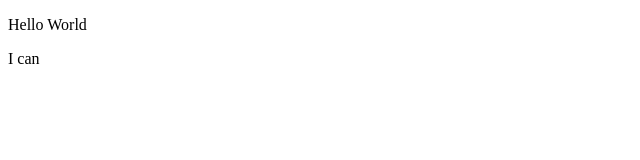
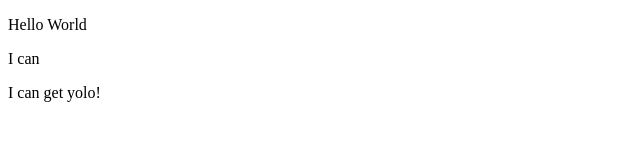
Before and after one commit to WhiteWolf1024/test, a plain HTML site: page index.html in a window 1280 px wide. Shown: the whole page, without its empty margins (0-640 px from the left). Drawn offline with Linux system fonts and the light colour scheme.

Commit message:
fix:fix get_yolo_badge

```diff
--- a/index.html
+++ b/index.html
@@ -8,5 +8,6 @@
 <body>
     <p>Hello World</p>
     <p>I can</p>
+    <p>I can get yolo!</p>
 </body>
 </html>
```
